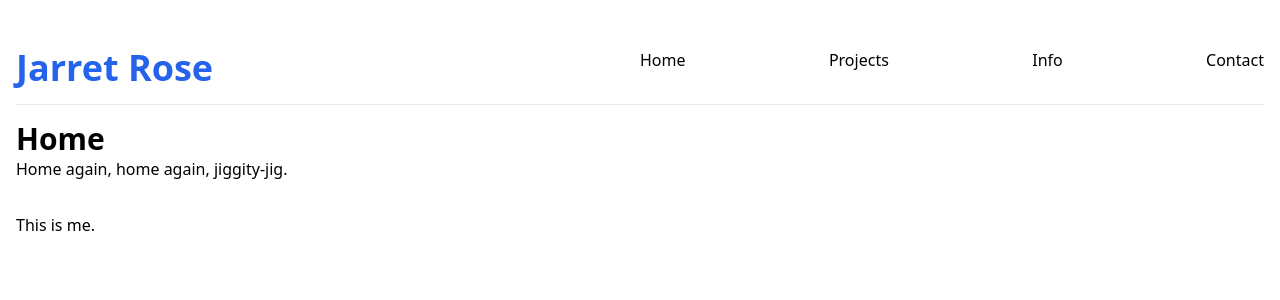
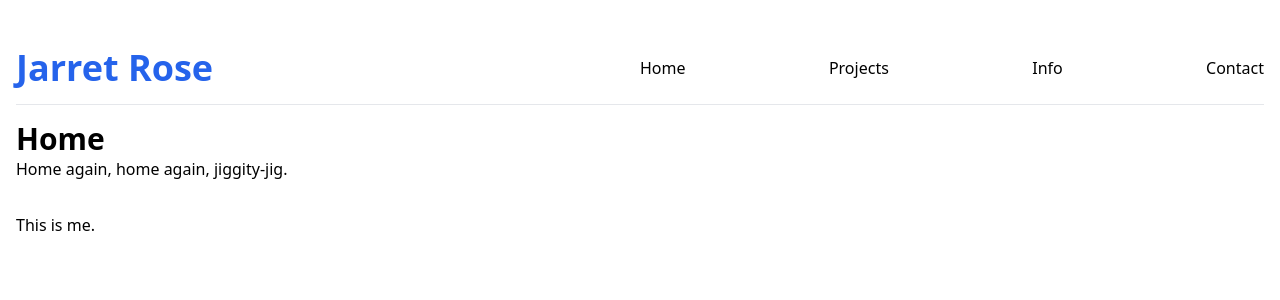
Before and after one commit to jarretrose/jarretrose.github.io, a React (Vite) app: page / in a window 1280 px wide. Shown: the top 300 px of the page. Built offline with nearby package versions, Linux system fonts and the light colour scheme.

Commit message:
Minor refactor also.

```diff
--- a/src/App.tsx
+++ b/src/App.tsx
@@ -12,7 +12,7 @@ const AppContainer: FC<PropsWithChildren> = ({ children }) => {
 const AppContents: FC = () => {
   return (
     <>
-      <div className='flex flex-row justify-between'>
+      <div className='flex flex-row justify-between items-center'>
         <MainTitle />
         <NavControls />
       </div>
```
